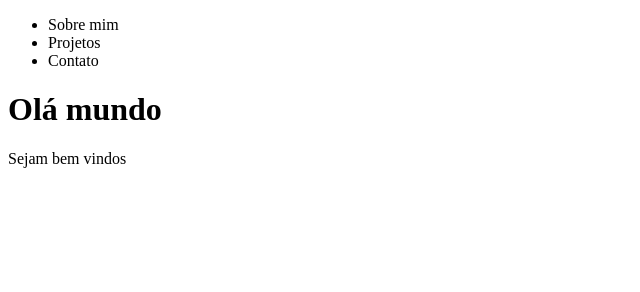
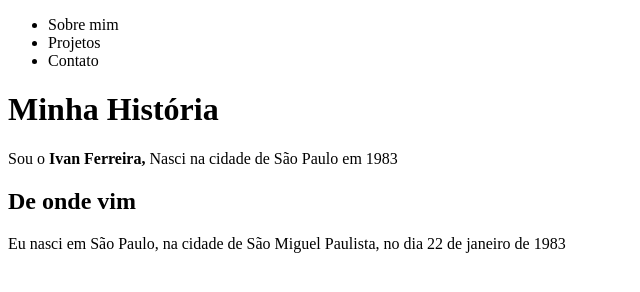
Before and after one commit to ivanpires2000/aula-01, a plain HTML site: page index.html in a window 1280 px wide. Shown: the whole page, without its empty margins (0-640 px from the left). Drawn offline with Linux system fonts and the light colour scheme.

Commit message:
feat: aplicando tag html e p

```diff
--- a/index.html
+++ b/index.html
@@ -13,7 +13,12 @@
             <li><a>Contato</a></li>
         </ul>
     </nav>
-    <h1>Olá mundo</h1>
-    <p>Sejam bem vindos</p>
+    <h1>Minha História</h1>
+
+    <p>Sou o <strong>Ivan Ferreira,</strong> Nasci na cidade de São Paulo em 1983</p>
+
+    <h2>De onde vim</h2>
+
+    <p>Eu nasci em São Paulo, na cidade de São Miguel Paulista, no dia 22 de janeiro de 1983</p>
 </body>
 </html>
```
Also changed, not shown: 1 other file.
